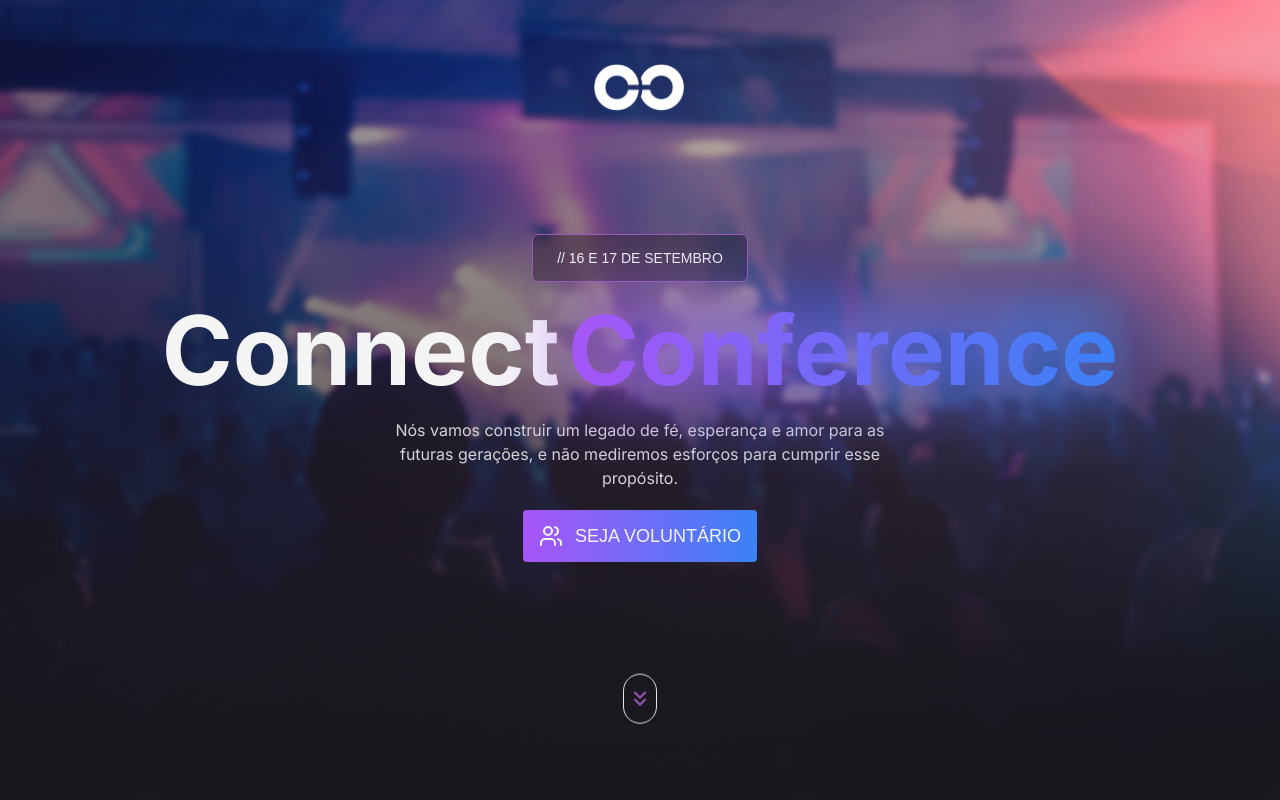
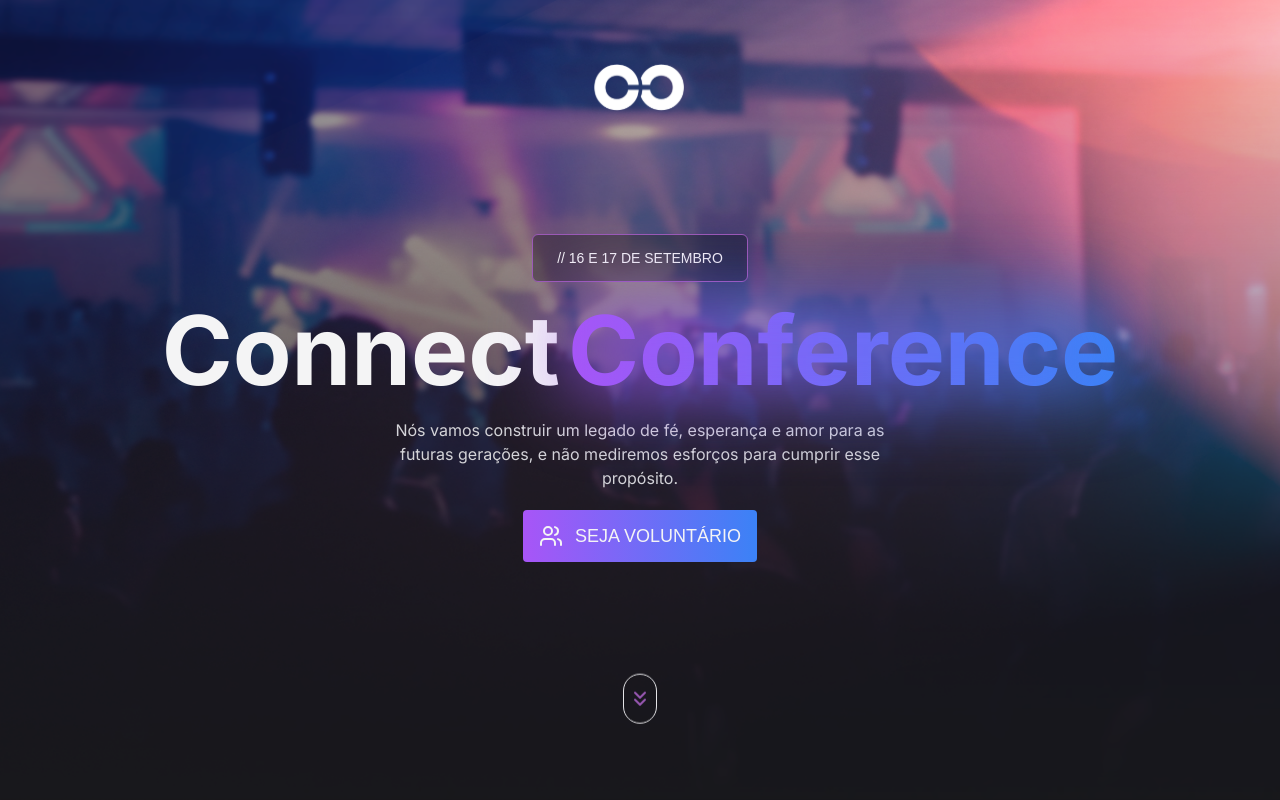
Before and after one commit to pelucs/connect, a Next.js app: page / in a window 1280 px wide. Shown: the top 800 px of the page. Built offline with nearby package versions, Linux system fonts and the light colour scheme; a web font is replaced by a local one.

Commit message:
Update Hero.tsx

```diff
--- a/src/components/Hero.tsx
+++ b/src/components/Hero.tsx
@@ -7,7 +7,7 @@ import { Users } from 'lucide-react';
 
 export default () => {
   return(
-    <div className="w-full min-h-screen py-16 px-5 md:px-16 flex items-center flex-col justify-between bg-[url(../assets/bg.png)]">
+    <div className="w-full min-h-screen py-16 px-5 md:px-16 flex items-center flex-col justify-between bg-[url(../assets/bg.png)] bg-cover bg-center">
       <Image
         src={logoConnect}
         alt="Logo do Connect"
```
